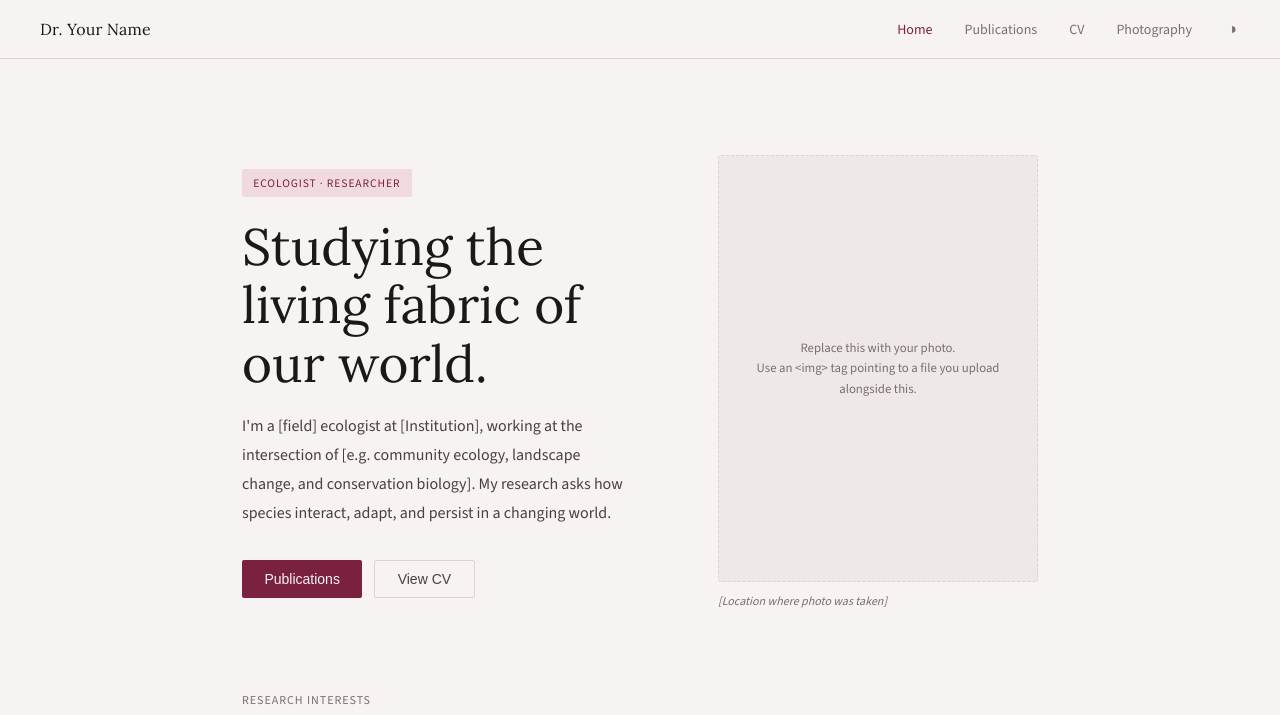
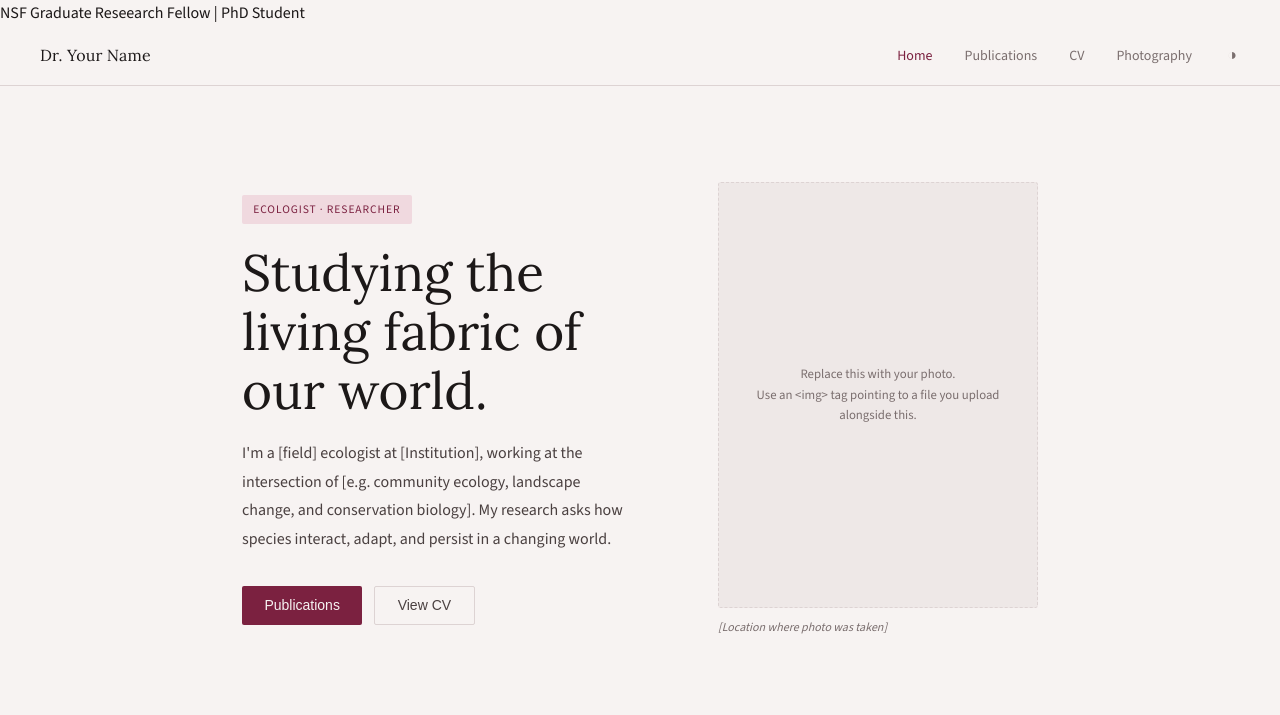
Before and after one commit to arina-martin/arina-martin.github.io, a plain HTML site: page index.html in a window 1280 px wide. Shown: the top 715 px of the page. Drawn offline with nearby package versions, Linux system fonts and the light colour scheme.

Commit message:
Update title and add subtitle in index.html

```diff
--- a/index.html
+++ b/index.html
@@ -3,7 +3,8 @@
 <head>
   <meta charset="UTF-8" />
   <meta name="viewport" content="width=device-width, initial-scale=1.0, viewport-fit=cover" />
-  <title>Dr. Your Name — Ecologist</title>
+  <title>Arina Martin</title>
+  <subtitle>NSF Graduate Reseearch Fellow | PhD Student</subtitle>
   <link rel="preconnect" href="https://fonts.googleapis.com" />
   <link rel="preconnect" href="https://fonts.gstatic.com" crossorigin />
   <link href="https://fonts.googleapis.com/css2?family=Lora:ital,wght@0,400;0,600;1,400&family=Source+Sans+3:wght@300;400;500&display=swap" rel="stylesheet" />
```
